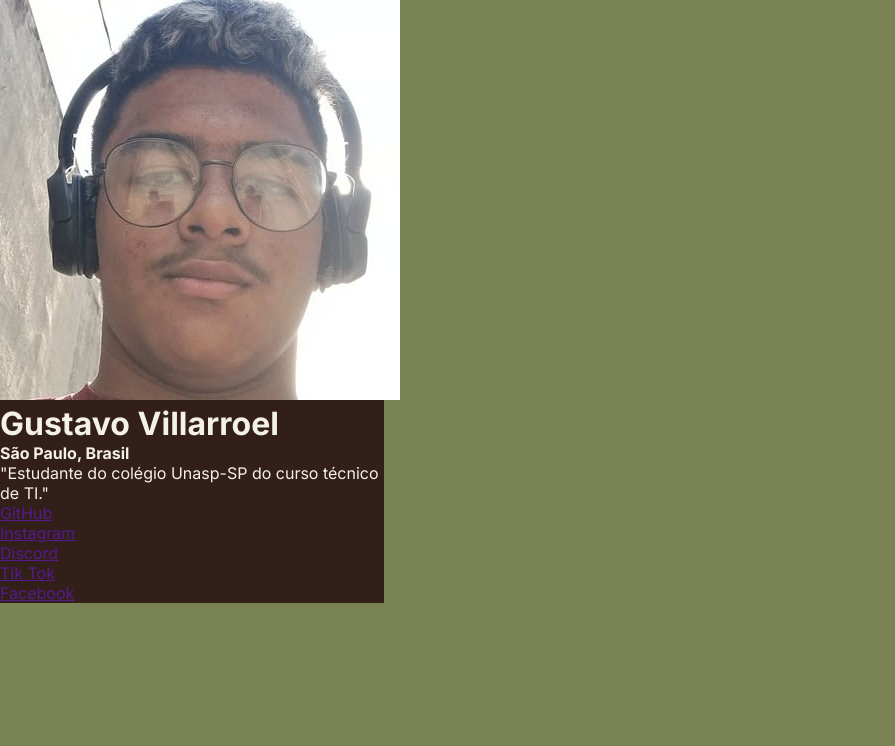
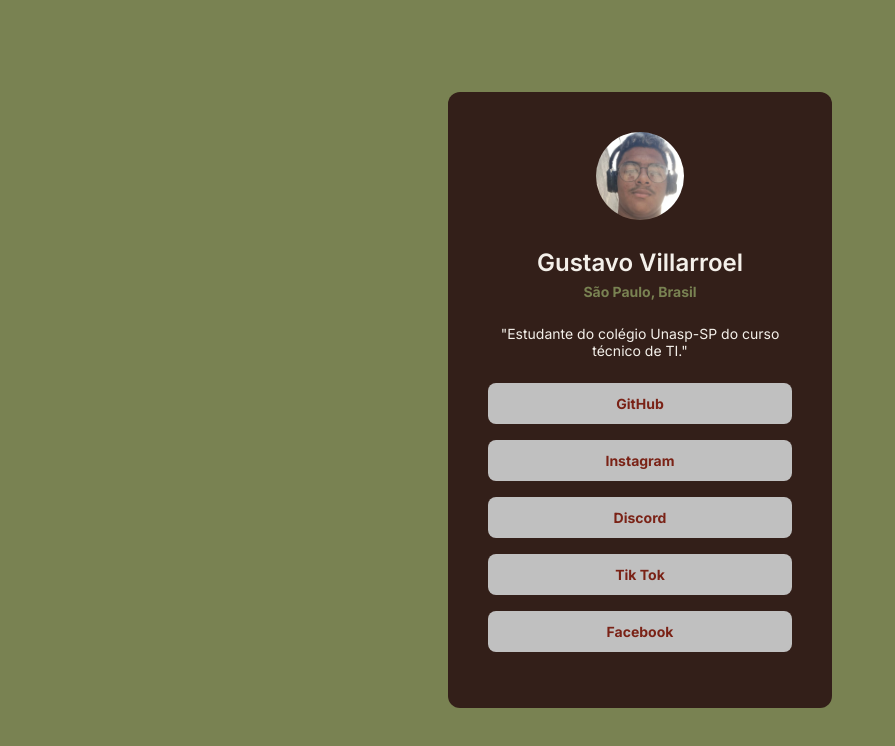
Before and after one commit to gustavovillarroel99/link-tree, a plain HTML site: page index.html in a window 1280 px wide. Shown: the whole page, without its empty margins (0-895 px from the left). Drawn offline with Linux system fonts and the light colour scheme.

Commit message:
projeto finalizado

```diff
--- a/style.css
+++ b/style.css
@@ -12,6 +12,9 @@
     --verde-pantano:#798252;
     --marrom:#331F19;
     --azul-bebê:#1b66ff;
+    --gray:#333333;
+    --terracota:#7a2216;
+    --cinza-claro:#c0c0c0;
 
 }
 body{
@@ -19,10 +22,60 @@ body{
     border: ipx solid red;
 
     height: 100vh;
+    display: flex;
+    justify-content: center;
+    align-items: center;
 
 }
 div{
     background-color: var(--marrom);
     color: var(--branco);
     width: 384px;
+    text-align: center;
+    border-radius: 12px;
+    padding: 40px;
 }
+
+img{
+    width: 88px;
+    border-radius: 50%;
+    margin-bottom: 24px;
+}
+
+h1{
+    font-size: 24px;
+    font-weight: 600;
+    margin-bottom: 4px;
+}
+
+strong{
+    color: var(--verde-pantano);
+    font-size: 14px;
+}
+
+p{
+    margin-block: 24px;
+    font-size: 14px;
+}
+
+ul,li{
+    list-style: none;
+}
+
+a{
+    display: block;
+    background-color: var(--cinza-claro);
+    color: var(--terracota);
+   margin-bottom: 16px;
+   padding: 12px;
+   text-decoration: none;
+   font-size: 14px;
+   font-weight: 700;
+   border-radius: 8px;
+}
+
+a:hover{
+    background-color: var(--verde-pantano);
+    color: var(--terracota);
+    transition: 0.4s;
+}
```
